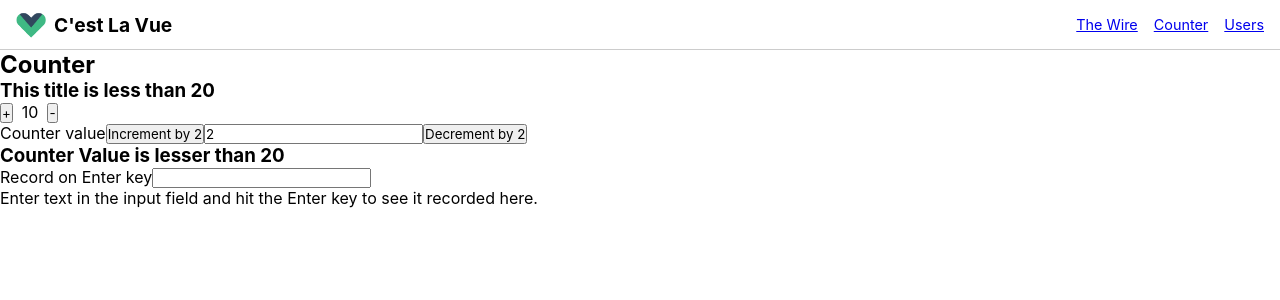
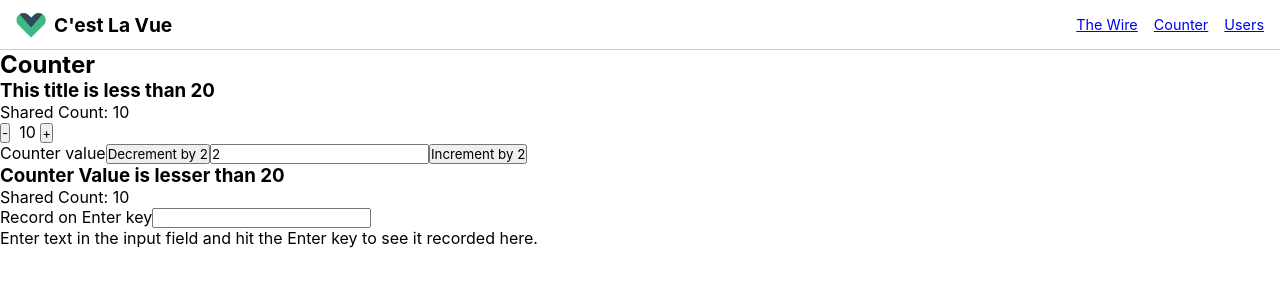
Before and after one commit to binarytrance/vue-cardio, a Vue app: page /counter in a window 1280 px wide. Both pictures are taken after a click on the link "Counter". Shown: the top 300 px of the page. Built offline with nearby package versions, Linux system fonts and the light colour scheme.

Commit message:
accessing and updating shared state using composables

```diff
--- a/src/components/BaseCounter.vue
+++ b/src/components/BaseCounter.vue
@@ -1,7 +1,13 @@
 <script>
 import KeyUp from "./KeyUp.vue";
+import { sharedCount } from "../composables/countStore.js";
 
 export default {
+  setup() {
+    return {
+      sharedCount,
+    };
+  },
   data() {
     return {
       count: 10,
@@ -29,16 +35,20 @@ export default {
     incrementCount(cv) {
       if (Number(cv)) {
         this.count = this.count + Number(cv);
+        this.sharedCount = this.sharedCount + Number(cv);
       } else {
         this.count = this.count + 1;
+        this.sharedCount = this.sharedCount + 1;
       }
     },
     decrementCount(cv) {
       if (this.count < Number(cv)) return; // prevent negative numbers
       if (Number(cv)) {
         this.count = this.count - Number(cv);
+        this.sharedCount = this.sharedCount - Number(cv);
       } else {
         this.count--;
+        this.sharedCount--;
       }
     },
     updateCounterValue(e) {
@@ -52,18 +62,19 @@ export default {
 <template>
   <h2>Counter</h2>
   <h3>{{ counterTitle }}</h3>
+  <div>Shared Count: {{ sharedCount }}</div>
   <div>
-    <button v-on:click="incrementCount">+</button>&nbsp; <span>{{ count }}</span
-    >&nbsp;
-    <button v-on:click="decrementCount">-</button>
+    <button v-on:click="decrementCount">-</button> &nbsp;<span>{{ count }}</span
+    >&nbsp;<button v-on:click="incrementCount">+</button>
+
     <div>
       <label>Counter value</label>
+      <button v-on:click="() => decrementCount(counterValue)">
+        Decrement by {{ counterValue }}
+      </button>
+      <input type="number" v-model="counterValue" />
       <button v-on:click="() => incrementCount(counterValue)">
         Increment by {{ counterValue }}
-      </button>
-      <input type="number" v-model="counterValue" />
-      <button v-on:click="() => decrementCount(counterValue)">
-        Decrement by {{ counterValue }}
       </button>
     </div>
     <h3>{{ displayCounterValueMetaData }}</h3>
--- a/src/components/BaseUsers.vue
+++ b/src/components/BaseUsers.vue
@@ -1,5 +1,5 @@
 <script setup>
-import { reactive, defineProps, defineEmits, ref, computed } from "vue";
+import { reactive, defineProps, defineEmits, onBeforeUnmount } from "vue";
 
 // https://pokeapi.co/api/v2/pokemon?limit=100000&offset=0
 
@@ -25,6 +25,10 @@ const fetchUsers = async () => {
 };
 state.composableUsers = await fetchUsers();
 console.log("pp", state.composableUsers);
+
+onBeforeUnmount(() => {
+  console.log("before unmount");
+});
 </script>
 
 <template>
--- a/src/components/KeyUp.vue
+++ b/src/components/KeyUp.vue
@@ -1,5 +1,12 @@
 <script>
+import { sharedCount } from "../composables/countStore.js";
+
 export default {
+  setup() {
+    return {
+      sharedCount,
+    };
+  },
   data() {
     return {
       keyUppedValue: "",
@@ -15,6 +22,7 @@ export default {
 </script>
 
 <template>
+  <div>Shared Count: {{ sharedCount }}</div>
   <label>Record on Enter key</label>
   <input v-model="keyUppedValue" @keyup.enter="recordOnKeyUp" />
   <p v-if="keyUppedValue.length && showKeyUppedValue">{{ keyUppedValue }}</p>
--- /dev/null
+++ b/src/composables/countStore.js
@@ -0,0 +1,6 @@
+import { ref } from "vue";
+
+export const sharedCount = ref(10);
+
+// if we initialise sharedCount as simply a JS variable/const, its value will change only in the component where the update logic is happening and will remain same in all other componenets that are sharing this value.
+// when we use ref, shareCount value will react to an update that is happeinig in one component and will get updated in all components using it.
```
